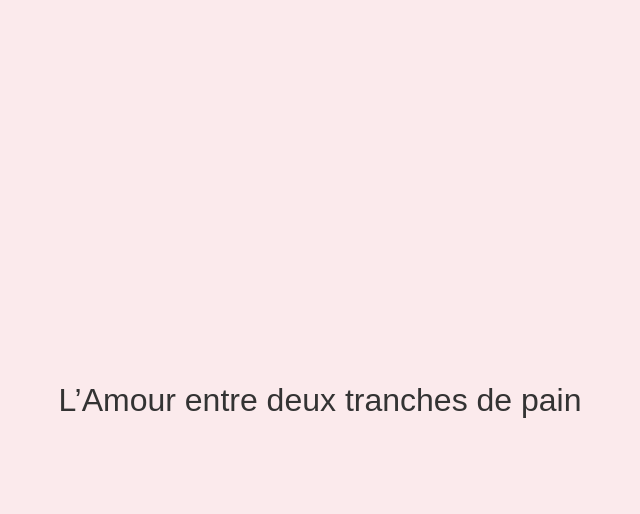
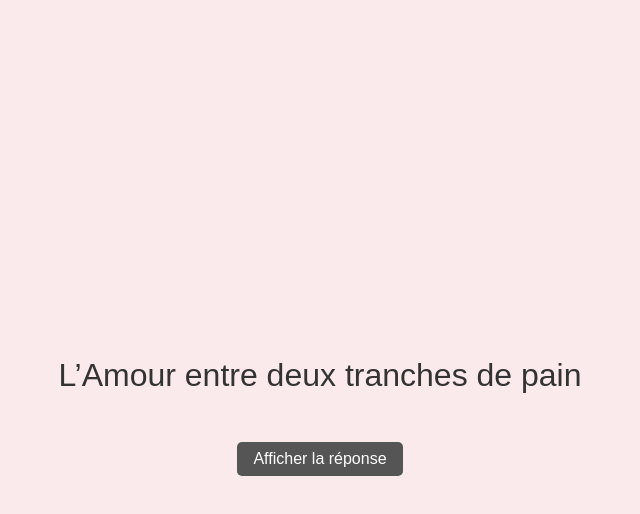
Before and after one commit to Leconceptarium/love-interface, a plain HTML site: page cupidon.html in a window 1280 px wide. Both pictures are taken after a click on the button "Commencer". Shown: the whole page, without its empty margins (320-960 px from the left). Drawn offline with Linux system fonts and the light colour scheme.

Commit message:
Update cupidon.html

```diff
--- a/cupidon.html
+++ b/cupidon.html
@@ -3,7 +3,7 @@
 <head>
   <meta charset="UTF-8">
   <meta name="viewport" content="width=device-width, initial-scale=1.0">
-  <title>Des titres de films vous sont proposés. À vous de deviner s’il s’agit d’une vraie comédie romantique… ou d’une pure invention sortie de l’esprit d’un Cupidon devenu fou.</title>
+  <title>Cupidon Détraqué - Battle Quizz</title>
   <style>
     body {
       font-family: 'Arial', sans-serif;
@@ -33,6 +33,23 @@
       color: #333;
       margin: 2rem 0;
     }
+    .answer {
+      font-size: 1.5rem;
+      margin-top: 1rem;
+      color: #00703c;
+      display: none;
+    }
+    .reveal {
+      display: inline-block;
+      margin-top: 1rem;
+      padding: 0.5rem 1rem;
+      font-size: 1rem;
+      background-color: #555;
+      color: white;
+      border: none;
+      border-radius: 5px;
+      cursor: pointer;
+    }
     button {
       padding: 1rem 2rem;
       font-size: 1rem;
@@ -42,44 +59,67 @@
       border-radius: 5px;
       cursor: pointer;
     }
-    button:hover {
+    button:hover, .reveal:hover {
       background-color: #b1236c;
     }
   </style>
 </head>
 <body>
   <div id="slides">
-    <div class="slide active">
+    <!-- Slides will be populated with JavaScript -->
+  </div>
+
+  <script>
+    const filmData = [
+      { title: "L’Amour entre deux tranches de pain", answer: "Faux" },
+      { title: "Un Jour sans Elle", answer: "Faux" },
+      { title: "Le Béguin du Viking", answer: "Faux" },
+      { title: "The Notebook", answer: "Vrai" },
+      { title: "Amour, Menteurs et Pizzas", answer: "Faux" },
+      { title: "Call Me by Your Name", answer: "Vrai" },
+      { title: "La Vie Secrète des Ex", answer: "Faux" },
+      { title: "Eternal Sunshine of the Spotless Mind", answer: "Vrai" },
+      { title: "Lettre à mon Poisson Rouge", answer: "Faux" },
+      { title: "27 Robes", answer: "Vrai" },
+      { title: "Le Fantôme de mon Crush", answer: "Faux" },
+      { title: "Coup de foudre à la gendarmerie", answer: "Faux" },
+      { title: "50 First Dates", answer: "Vrai" },
+      { title: "Ton cœur est dans ma boîte mail", answer: "Vrai" },
+      { title: "Titanic 2 : Le Retour du Cœur", answer: "Faux" },
+      { title: "Nos Étoiles Contraires", answer: "Vrai" },
+      { title: "À l’Ombre des Cupcakes", answer: "Faux" },
+      { title: "Elle & Lui & son ex", answer: "Faux" },
+      { title: "Sur la route de l’amour (et du diesel)", answer: "Faux" },
+      { title: "Un prince presque charmant", answer: "Vrai" }
+    ];
+
+    const slidesContainer = document.getElementById('slides');
+
+    const introSlide = document.createElement('div');
+    introSlide.classList.add('slide', 'active');
+    introSlide.innerHTML = `
       <h1>Cupidon Détraqué</h1>
       <div class="title">Vrai film romantique ou invention totale ?</div>
       <button onclick="nextSlide()">Commencer</button>
-    </div>
-    <div class="slide"><div class="title">L’Amour entre deux tranches de pain</div></div>
-    <div class="slide"><div class="title">Un Jour sans Elle</div></div>
-    <div class="slide"><div class="title">Le Béguin du Viking</div></div>
-    <div class="slide"><div class="title">The Notebook</div></div>
-    <div class="slide"><div class="title">Amour, Menteurs et Pizzas</div></div>
-    <div class="slide"><div class="title">Call Me by Your Name</div></div>
-    <div class="slide"><div class="title">La Vie Secrète des Ex</div></div>
-    <div class="slide"><div class="title">Eternal Sunshine of the Spotless Mind</div></div>
-    <div class="slide"><div class="title">Lettre à mon Poisson Rouge</div></div>
-    <div class="slide"><div class="title">27 Robes</div></div>
-    <div class="slide"><div class="title">Le Fantôme de mon Crush</div></div>
-    <div class="slide"><div class="title">Coup de foudre à la gendarmerie</div></div>
-    <div class="slide"><div class="title">50 First Dates</div></div>
-    <div class="slide"><div class="title">Ton cœur est dans ma boîte mail</div></div>
-    <div class="slide"><div class="title">Titanic 2 : Le Retour du Cœur</div></div>
-    <div class="slide"><div class="title">Nos Étoiles Contraires</div></div>
-    <div class="slide"><div class="title">À l’Ombre des Cupcakes</div></div>
-    <div class="slide"><div class="title">Elle & Lui & son ex</div></div>
-    <div class="slide"><div class="title">Sur la route de l’amour (et du diesel)</div></div>
-    <div class="slide"><div class="title">Un prince presque charmant</div></div>
-    <div class="slide">
-      <div class="title">Fin du jeu ! Merci d’avoir joué 💔</div>
-    </div>
-  </div>
+    `;
+    slidesContainer.appendChild(introSlide);
 
-  <script>
+    filmData.forEach(film => {
+      const slide = document.createElement('div');
+      slide.classList.add('slide');
+      slide.innerHTML = `
+        <div class="title">${film.title}</div>
+        <div class="answer">Réponse : ${film.answer}</div>
+        <button class="reveal" onclick="this.previousElementSibling.style.display='block'">Afficher la réponse</button>
+      `;
+      slidesContainer.appendChild(slide);
+    });
+
+    const finalSlide = document.createElement('div');
+    finalSlide.classList.add('slide');
+    finalSlide.innerHTML = `<div class="title">Fin du jeu ! Merci d’avoir joué 💔</div>`;
+    slidesContainer.appendChild(finalSlide);
+
     let current = 0;
     const slides = document.querySelectorAll('.slide');
 
```
